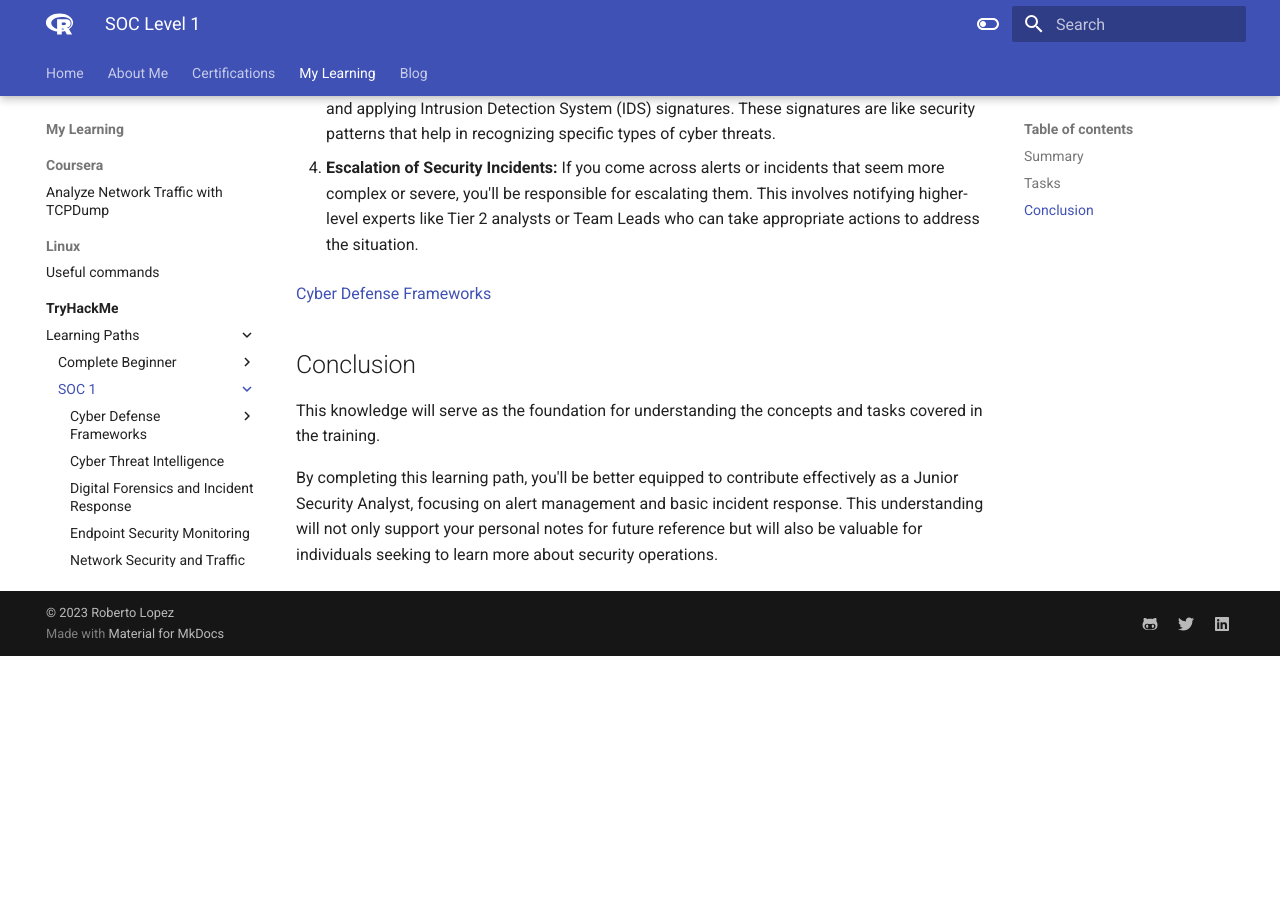
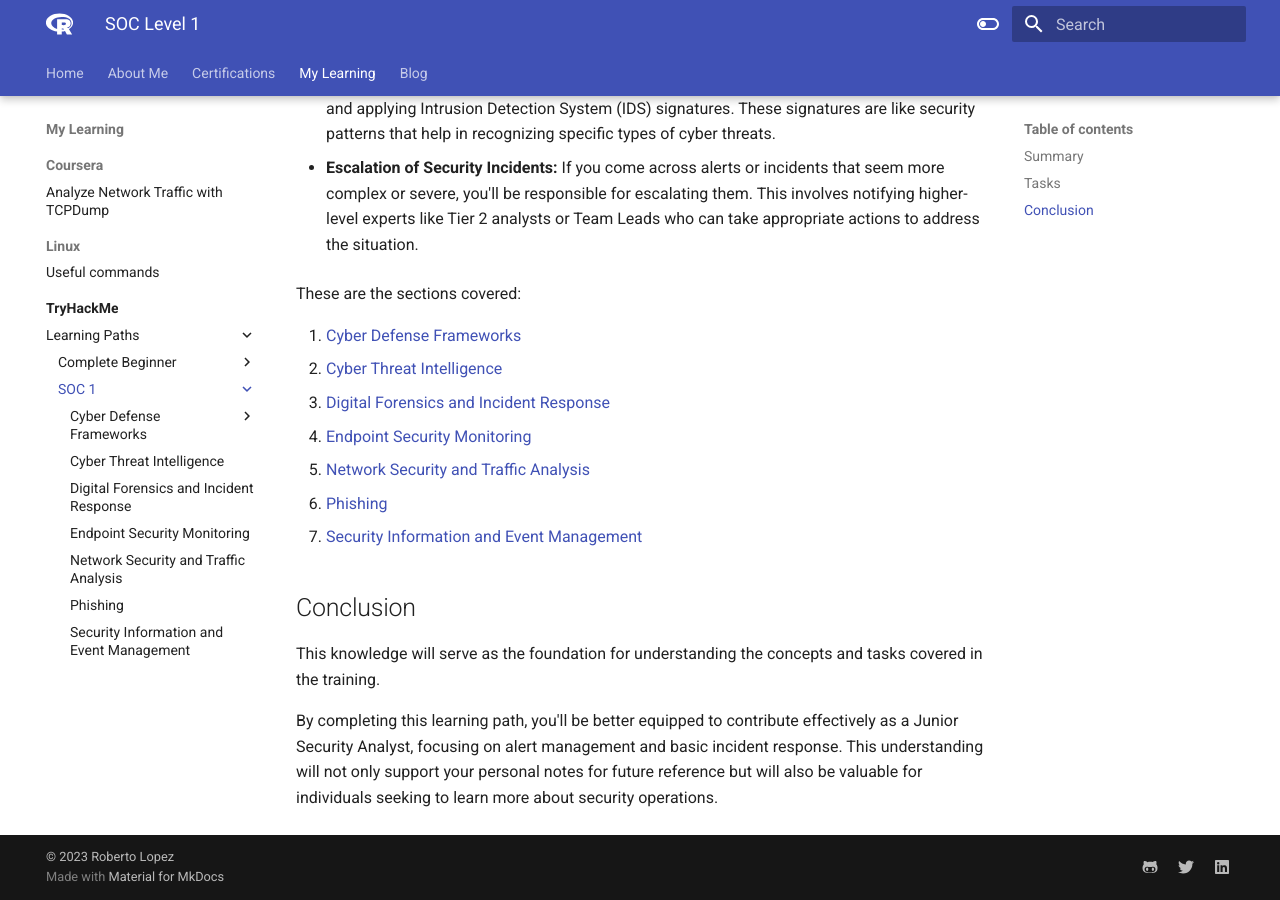
Before and after one commit to RobLoTech/Roblotech.github.io, an MkDocs documentation site: the page built from docs/My Learning/TryHackMe/Learning Paths/SOC 1/index.md, in a window 1280 px wide and 900 px high, scrolled down 661 px. Built offline with MkDocs 1.6.1 and Material for MkDocs 9.7.7, drawn with Linux system fonts in a browser that asks for light colours; before the commit the page ends 1317 px from its top, so only the background shows below that.

Commit message:
updated files

```diff
--- a/docs/My Learning/TryHackMe/Learning Paths/SOC 1/index.md
+++ b/docs/My Learning/TryHackMe/Learning Paths/SOC 1/index.md
@@ -7,15 +7,23 @@ As a Junior Security Analyst, and specifically as a Triage Specialist, you will
 ## Tasks
 Your main tasks as a Junior Security Analyst (or Tier 1 SOC Analyst) will be:
 
-1. **Alert Monitoring and Investigation:** Your primary responsibility will be to keep an eye on alerts that signal possible security problems. This often takes place in a continuous 24/7 security operations center (SOC) environment. You'll investigate these alerts to determine if they indicate any real security threats.
+- **Alert Monitoring and Investigation:** Your primary responsibility will be to keep an eye on alerts that signal possible security problems. This often takes place in a continuous 24/7 security operations center (SOC) environment. You'll investigate these alerts to determine if they indicate any real security threats.
 
-2. **Security Tool Configuration and Management:** You'll learn to set up and handle security tools. These tools help detect and respond to security issues effectively. Understanding how to configure and manage these tools is essential for maintaining a secure environment.
+- **Security Tool Configuration and Management:** You'll learn to set up and handle security tools. These tools help detect and respond to security issues effectively. Understanding how to configure and manage these tools is essential for maintaining a secure environment.
 
-3. **Development and Implementation of IDS Signatures:** You'll gain knowledge about creating and applying Intrusion Detection System (IDS) signatures. These signatures are like security patterns that help in recognizing specific types of cyber threats.
+- **Development and Implementation of IDS Signatures:** You'll gain knowledge about creating and applying Intrusion Detection System (IDS) signatures. These signatures are like security patterns that help in recognizing specific types of cyber threats.
 
-4. **Escalation of Security Incidents:** If you come across alerts or incidents that seem more complex or severe, you'll be responsible for escalating them. This involves notifying higher-level experts like Tier 2 analysts or Team Leads who can take appropriate actions to address the situation.
+- **Escalation of Security Incidents:** If you come across alerts or incidents that seem more complex or severe, you'll be responsible for escalating them. This involves notifying higher-level experts like Tier 2 analysts or Team Leads who can take appropriate actions to address the situation.
 
-[Cyber Defense Frameworks](##)
+These are the sections covered:
+
+1. [Cyber Defense Frameworks](Cyber%20Defense%20Frameworks/index.md#cyber-defense-frameworks)
+2. [Cyber Threat Intelligence](Cyber%20Threat%20Intelligence/Index.md#cyber-threat-intelligence)
+3. [Digital Forensics and Incident Response](Digital%20Forensics%20and%20Incident%20Response/Index.md#digital-forensics-and-incident-response)
+4. [Endpoint Security Monitoring](Endpoint%20Security%20Monitoring/Index.md#endpoint-security-monitoring)
+5. [Network Security and Traffic Analysis](Network%20Security%20and%20Traffic%20Analysis/INdex.md#network-security-and-traffic-analysis)
+6. [Phishing](Phishing/index.md#phishing)
+7. [Security Information and Event Management](Security%20Information%20and%20Event%20Management/index.md#security-information-and-event-management-siem)
 
 ## Conclusion
 
--- a/mkdocs.yml
+++ b/mkdocs.yml
@@ -17,10 +17,10 @@ theme:
     - content.tabs.link
     - content.code.annotation
     - content.code.copy
-  # nav:
-  #   - Section:
-  #     -
-  #     - SOC 1/index.md
+  nav:
+    - Section:
+      -
+      - SOC 1/index.md
   language: en
   palette:
     - scheme: default
```
Also changed, not shown: docs/My Learning/TryHackMe/Learning Paths/SOC 1/Cyber Defense Frameworks/index.md (+2 -0 lines), docs/My Learning/TryHackMe/Learning Paths/SOC 1/Cyber Threat Intelligence/index.md (+1 -1 lines), docs/My Learning/TryHackMe/Learning Paths/SOC 1/Digital Forensics and Incident Response/index.md (+1 -0 lines), docs/My Learning/TryHackMe/Learning Paths/SOC 1/Endpoint Security Monitoring/index.md (+1 -0 lines), docs/My Learning/TryHackMe/Learning Paths/SOC 1/Network Security and Traffic Analysis/index.md (+1 -0 lines), docs/My Learning/TryHackMe/Learning Paths/SOC 1/Phishing/index.md (+1 -0 lines), docs/My Learning/TryHackMe/Learning Paths/SOC 1/Security Information and Event Management/index.md (+1 -0 lines), docs/My Learning/TryHackMe/index.md (+3 -1 lines), docs/blog/index.md (+2 -1 lines).
